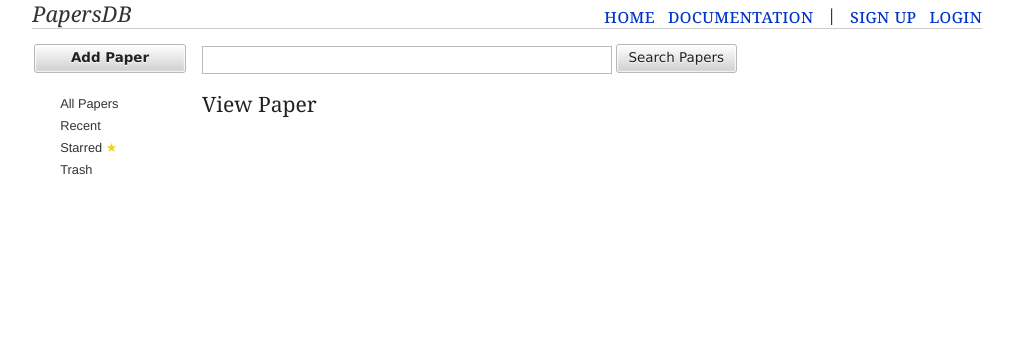
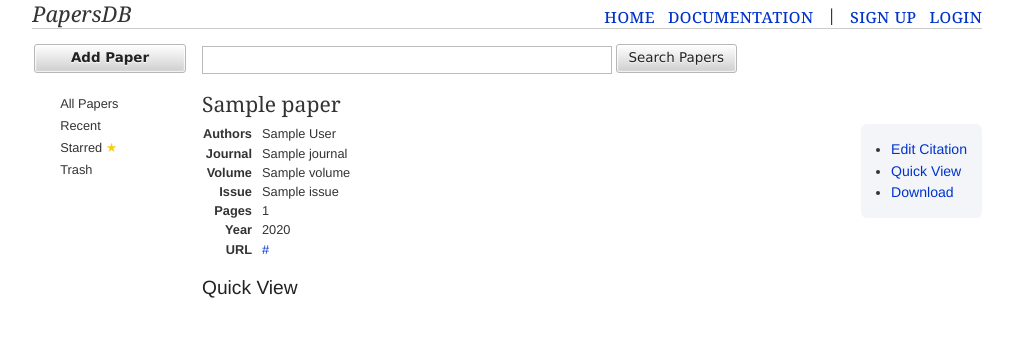
Before and after one commit to mikexstudios/papersdb, a Django app: template papers/templates/papers/papers_view.html in a window 1280 px wide. Shown: the top 337 px of the page, without its empty margins (133-1146 px from the left). Run offline with Django 3.2, Linux system fonts and the light colour scheme; the template is opened without the code that fills it: most values are stand-ins (such as "Sample title", 1, 10 or a date in 2020); parts of the project's set-up code (start-up, migrations or seed data) failed here and were passed over; some libraries are stand-ins or nearby versions.

Commit message:
Crudely stylized paper show page with side actions bar.

```diff
--- a/papers/templates/papers/papers_view.html
+++ b/papers/templates/papers/papers_view.html
@@ -1,4 +1,6 @@
 {% extends "papers/app_base.html" %}
+{% load split %}
+{% load papers %}
 {% block bodyid %}papers_view{% endblock %}
 
 {% block title %}View Paper{% endblock %}
@@ -16,9 +18,45 @@
 {% block sitenav %}{% endblock %}
 
 {% block subcontent %}
-<h2 id="title">View Paper</h2>
 
-<div id="description"></div>
+{# TODO: Need an actions bar #}
+
+<div id="title">{{ paper.title }}</div>
+
+<div id="actions">
+    <ul>
+        <li><a href="">Edit Citation</a></li>
+        <li><a href="{% quickview paper %}" target="_blank">Quick View</a></li>
+        <li><a href="{% paperurl paper %}">Download</a></li>
+    </ul>
+</div>
+
+<dl id="information">
+    <!-- <dt class="title">Title</dt>
+    <dd class="title">{{ paper.title }}</dd> -->
+    <dt class="authors">Authors</dt>
+    <dd class="authors">
+        {% for a in paper.authors|splitlines %}
+        {{ a }}{% if not forloop.last %}, {% endif %}
+        {% endfor %}
+    </dd>
+    <dt class="journal">Journal</dt>
+    <dd class="journal">{{ paper.journal }}</dd>
+    <dt class="volume">Volume</dt>
+    <dd class="volume">{{ paper.volume }}</dd>
+    <dt class="issue">Issue</dt>
+    <dd class="issue">{{ paper.issue }}</dd>
+    <dt class="pages">Pages</dt>
+    <dd class="pages">{{ paper.pages }}</dd>
+    <dt class="year">Year</dt>
+    <dd class="year">{{ paper.year }}</dd>
+    <dt class="url">URL</dt>
+    <dd class="url"><a href="{{ paper.url }}">{{ paper.url }}</a></dd>
+</dl>
+
+<h3 id="quickview">Quick View</h3>
+
+{# TODO: Insert quickview embed #}
 
 </form>
 {% endblock %}
--- a/papers/views.py
+++ b/papers/views.py
@@ -42,8 +42,9 @@ def dashboard(request):
 @login_required
 @render_to('papers/papers_view.html')
 def papers_view(request, paper_id):
+    p = get_object_or_404(Paper, user = request.user, local_id = paper_id)
 
-    return {}
+    return {'paper': p}
 
 @login_required
 @render_to('papers/new_paper_manual.html')
--- a/static/css/screen.css
+++ b/static/css/screen.css
@@ -1970,6 +1970,52 @@ body#new_paper #import_status p {
   margin: 0;
 }
 
+/* line 455, ../sass/screen.sass */
+body#papers_view #title {
+  margin-bottom: 10px;
+}
+/* line 458, ../sass/screen.sass */
+body#papers_view #information dt {
+  float: left;
+  text-align: right;
+  width: 50px;
+}
+/* line 462, ../sass/screen.sass */
+body#papers_view #information dd {
+  margin-left: 60px;
+}
+/* line 464, ../sass/screen.sass */
+body#papers_view #information dt.title {
+  display: none;
+}
+/* line 466, ../sass/screen.sass */
+body#papers_view #information dd.title {
+  font-size: 1.5em;
+  font-weight: bold;
+}
+/* line 469, ../sass/screen.sass */
+body#papers_view #actions {
+  float: right;
+  background-color: #f3f5f9;
+  -moz-border-radius: 6px;
+  -webkit-border-radius: 6px;
+  -o-border-radius: 6px;
+  -ms-border-radius: 6px;
+  -khtml-border-radius: 6px;
+  border-radius: 6px;
+  font-size: 1.1em;
+}
+/* line 474, ../sass/screen.sass */
+body#papers_view #actions ul {
+  margin: 0;
+  padding: 15px;
+  padding-left: 30px;
+}
+/* line 479, ../sass/screen.sass */
+body#papers_view #quickview {
+  clear: both;
+}
+
 /* line 1, ../sass/helpers/_registration.sass */
 body#login, body#logout {
   font-size: 1.1em;
--- a/static/sass/screen.sass
+++ b/static/sass/screen.sass
@@ -451,6 +451,35 @@ body#new_paper
       margin: 0
 
 
+body#papers_view
+  #title
+    margin-bottom: 10px
+  #information
+    dt
+      float: left
+      text-align: right
+      width: 50px
+    dd
+      margin-left: 60px
+    dt.title
+      display: none
+    dd.title
+      font-size: 1.5em
+      font-weight: bold
+  #actions
+    float: right
+    background-color: #f3f5f9
+    +border-radius(6px)
+    font-size: 1.1em
+    ul
+      //+no-bullets
+      margin: 0
+      padding: 15px
+      padding-left: 30px
+  #quickview
+    clear: both
+
+
 
 
 
```
